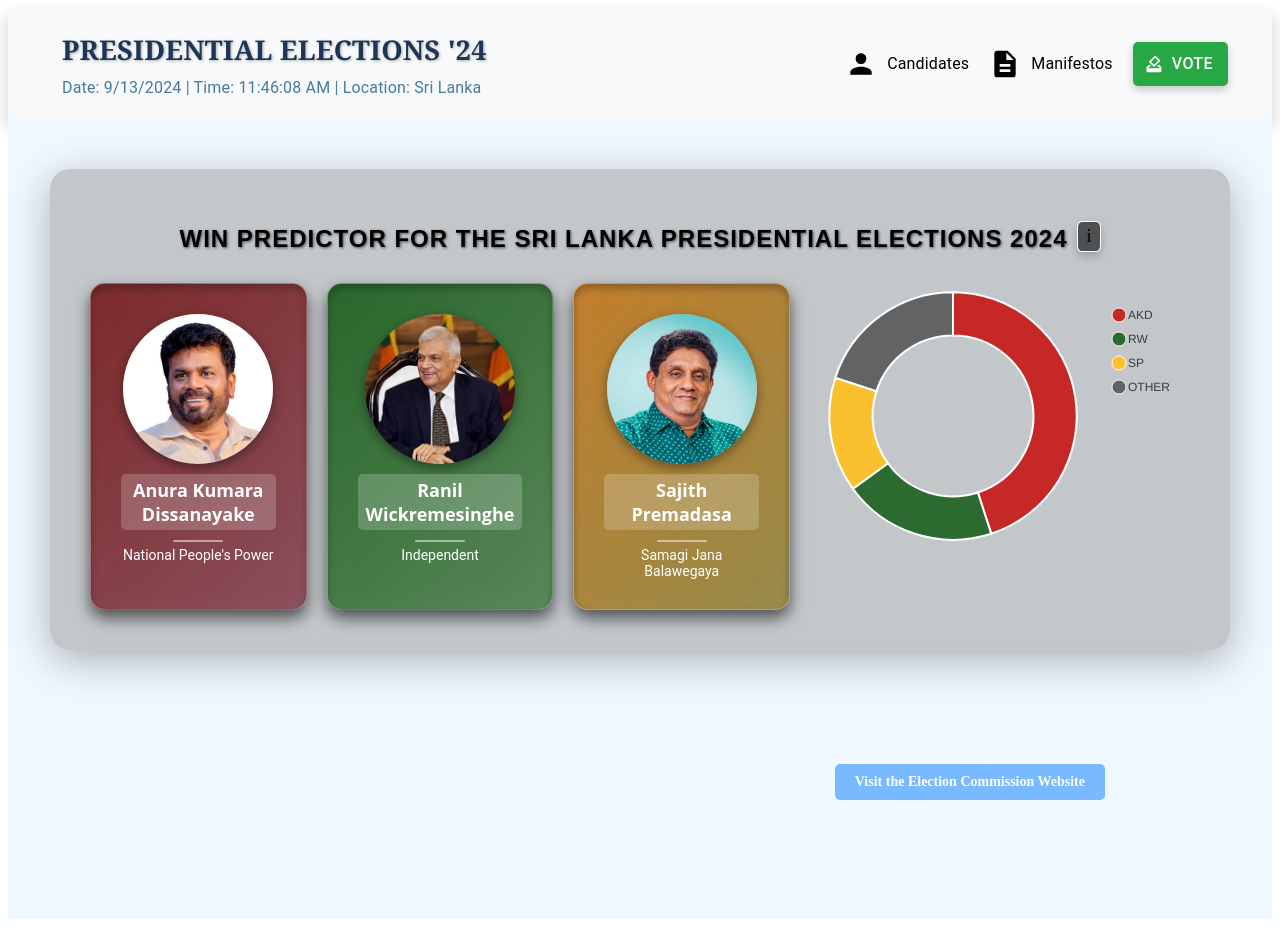
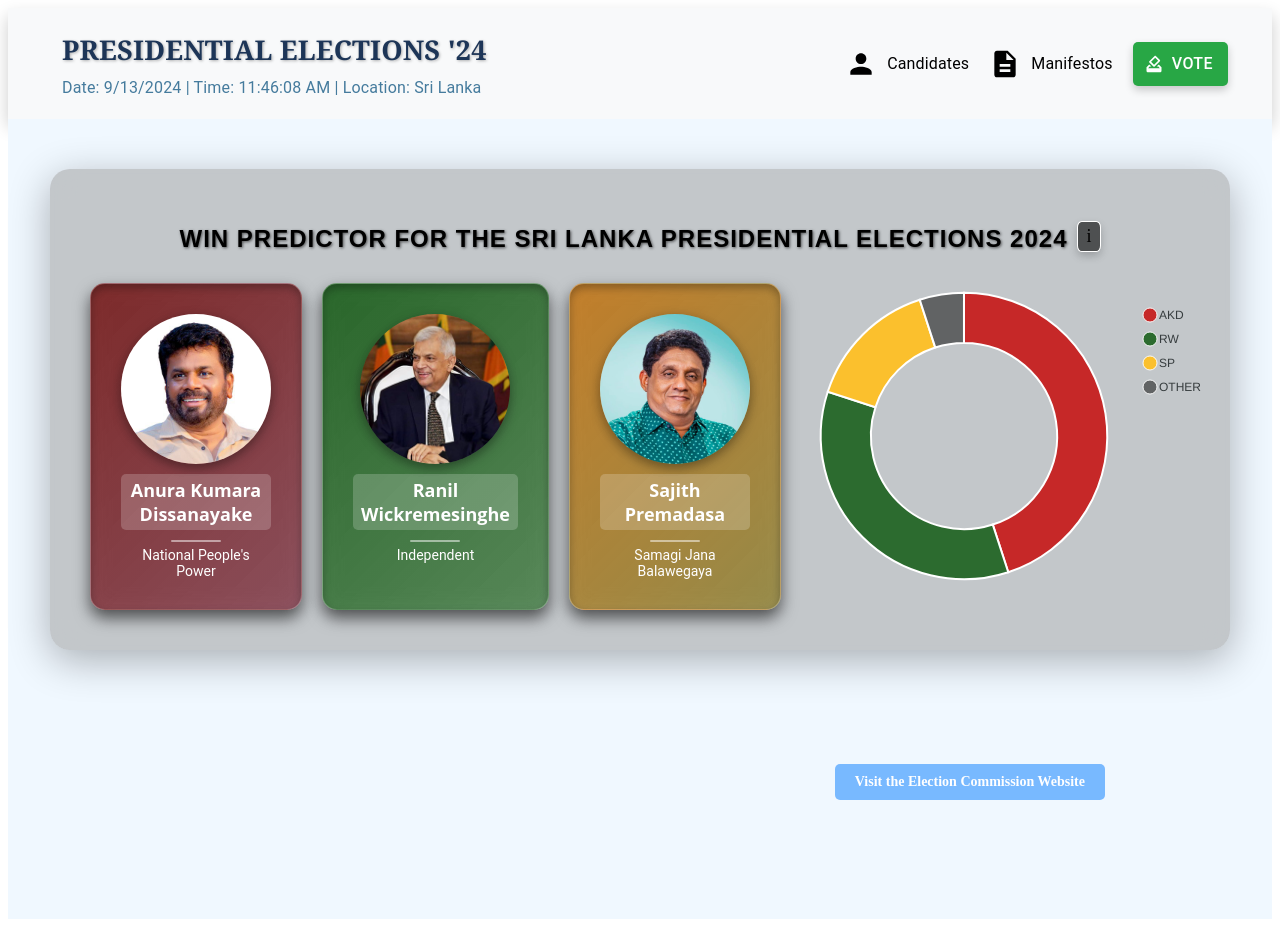
Before and after one commit to CheliM7/043_ChatGPT, a React (Vite) app in the folder frontend/: page /home in a window 1280 px wide. Built offline with nearby package versions, Linux system fonts and the light colour scheme.

Commit message:
apex chart resized

```diff
--- a/frontend/src/components/apexchart.jsx
+++ b/frontend/src/components/apexchart.jsx
@@ -6,7 +6,7 @@
     super(props);
 
     this.state = {
-      series: this.calculateSeries(props), // Calculate initial series
+      series: [45, 35, 15, 5], // Default values
       options: {
         chart: {
           width: 380,
@@ -17,7 +17,7 @@
         dataLabels: {
           enabled: false
         },
-        responsive: [ {
+        responsive: [{
           breakpoint: 480,
           options: {
             chart: {
@@ -34,21 +34,9 @@
           height: 230,
         }
       },
+
+
     };
-  }
-
-  componentDidUpdate(prevProps) {
-    if (prevProps.akd !== this.props.akd || prevProps.rw !== this.props.rw || prevProps.sp !== this.props.sp) {
-      this.setState({
-        series: this.calculateSeries(this.props)
-      });
-    }
-  }
-
-  calculateSeries(props) {
-    const { akd = 0, rw = 0, sp = 0 } = props;
-    const other = 100 - (akd + rw + sp);
-    return [akd, rw, sp, other];
   }
 
   appendData() {
@@ -79,7 +67,7 @@
 
   reset() {
     this.setState({
-      series: this.calculateSeries({ akd: 45, rw: 35, sp: 15 })
+      series: [45, 35, 15, 5]
     });
   }
 
@@ -89,7 +77,7 @@
         <div>
           <div className="chart-wrap">
             <div id="chart">
-              <ReactApexChart options={this.state.options} series={this.state.series} type="donut" width={380} />
+              <ReactApexChart options={this.state.options} series={this.state.series} type="donut" width={420} />
             </div>
           </div>
         </div>
```
